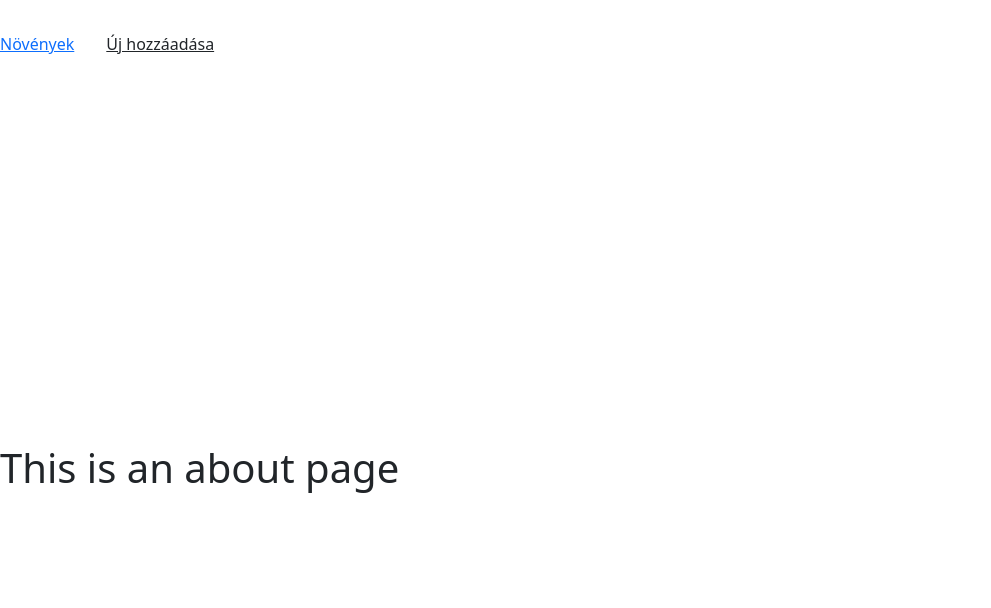
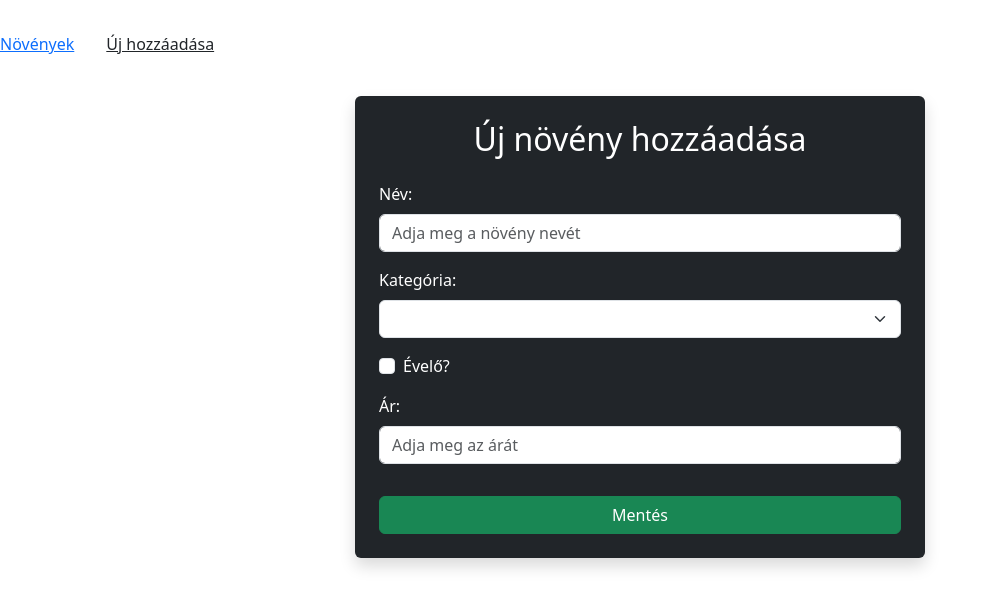
Before and after one commit to b0gavmar/kerteszet-projekt, a Vue app in the folder kerteszet-frontend/: page /newplant in a window 1280 px wide. Shown: the top 608 px of the page, without its empty margins (0-991 px from the left). Built offline with nearby package versions, Linux system fonts and the light colour scheme.

Commit message:
új hozzáadás

```diff
--- a/kerteszet-frontend/src/stores/plant.js
+++ b/kerteszet-frontend/src/stores/plant.js
@@ -14,5 +14,13 @@ export const usePlantStore = defineStore('plant', () => {
     }
   }
 
-  return { plants, fetchPlants }
+  const addPlant = async (newPlant) => {
+    try {
+      await axios.post('http://localhost:3000/plants',newPlant)
+    } catch (err) {
+      console.log(err)
+    }
+  }
+
+  return { plants, fetchPlants, addPlant }
 })
--- a/kerteszet-frontend/src/views/NewPlantView.vue
+++ b/kerteszet-frontend/src/views/NewPlantView.vue
@@ -1,15 +1,87 @@
-<template>
-  <div class="about">
-    <h1>This is an about page</h1>
-  </div>
-</template>
+<script setup>
+import { ref} from 'vue'
+import { usePlantStore } from '@/stores/plant.js'
+import {useRouter} from 'vue-router'
 
-<style>
-@media (min-width: 1024px) {
-  .about {
-    min-height: 100vh;
-    display: flex;
-    align-items: center;
+const router = useRouter()
+const plantStore = usePlantStore()
+
+const newPlant = ref({
+  name: '',
+  perennial: 0,
+  category: '',
+  price: '',
+})
+
+const isValid = ref(true)
+
+const perennial = ref(false)
+
+const addNewPlant = async () => {
+  newPlant.value.perennial = perennial
+  if (
+    newPlant.value.name.trim() == '' ||
+    newPlant.value.category.trim() == '' ||
+    newPlant.value.price.trim() == ''
+  ) {
+    isValid.value = false
+    return
+  } else {
+    await plantStore.addPlant(newPlant.value)
+    await router.push('/')
   }
 }
-</style>
+</script>
+
+<template>
+  <main class="container mt-4 mb-4">
+    <div class="row justify-content-center">
+      <div class="col-12 col-md-8 col-lg-6 bg-dark text-white p-4 rounded shadow">
+        <h2 class="text-center mb-4">Új növény hozzáadása</h2>
+
+        <div class="mb-3">
+          <label class="form-label">Név:</label>
+          <input
+            type="text"
+            v-model="newPlant.name"
+            class="form-control"
+            placeholder="Adja meg a növény nevét"
+            required
+          />
+        </div>
+
+        <div class="mb-3">
+          <label class="form-label">Kategória:</label>
+          <select v-model="newPlant.category" class="form-select">
+            <option value="virág">virág</option>
+            <option value="bokor">bokor</option>
+            <option value="fa">fa</option>
+          </select>
+        </div>
+
+        <div class="mb-3 form-check">
+          <label class="form-check-label" for="perennialCheckbox">Évelő?</label>
+          <input
+            type="checkbox"
+            v-model="newPlant.perennial"
+            class="form-check-input"
+            id="perennialCheckbox"
+          />
+        </div>
+
+        <div class="mb-3">
+          <label class="form-label">Ár:</label>
+          <input
+            type="text"
+            v-model="newPlant.price"
+            class="form-control"
+            placeholder="Adja meg az árát"
+            required
+          />
+        </div>
+
+        <button class="btn btn-success w-100 mt-3" @click="addNewPlant">Mentés</button>
+      </div>
+    </div>
+  </main>
+</template>
```
Also changed, not shown: 1 other file (tests, documents, lock files or other folders).
